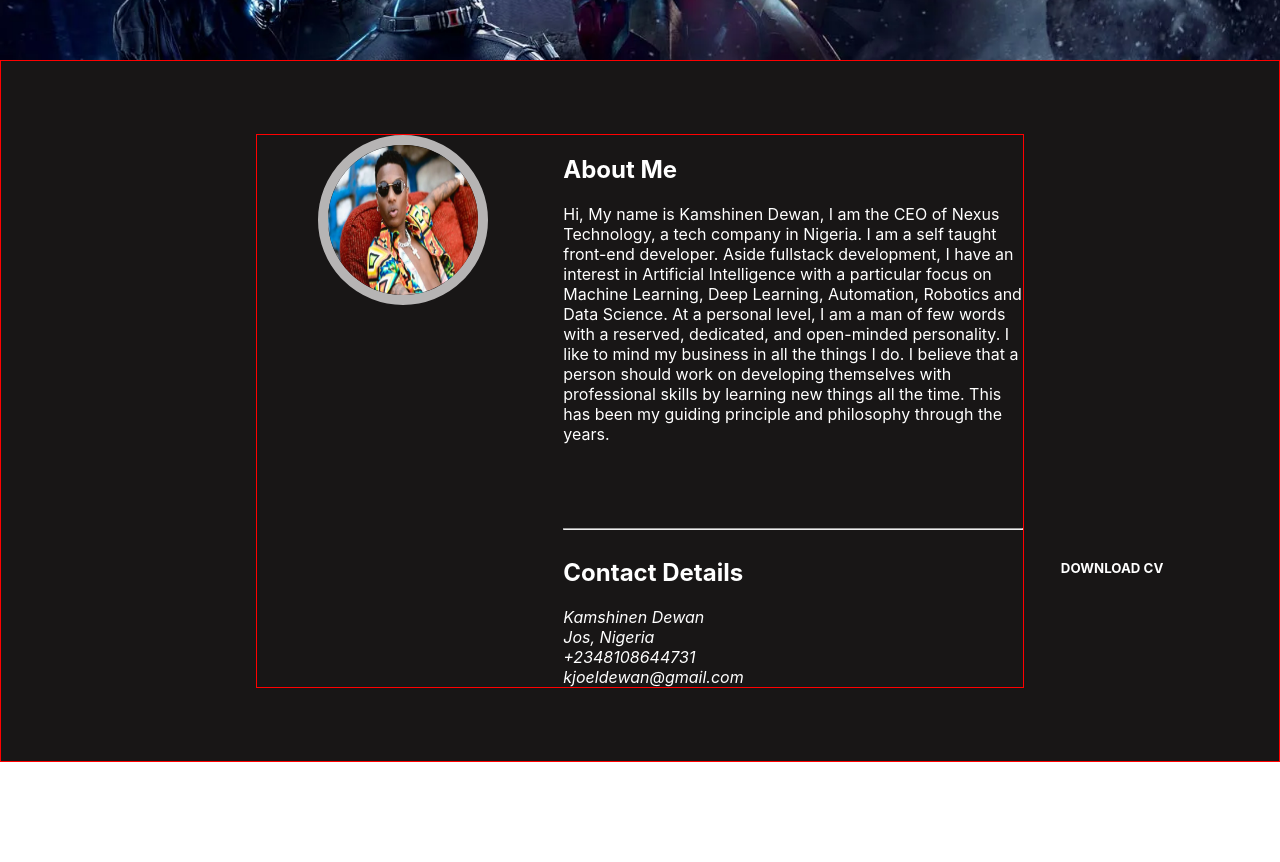
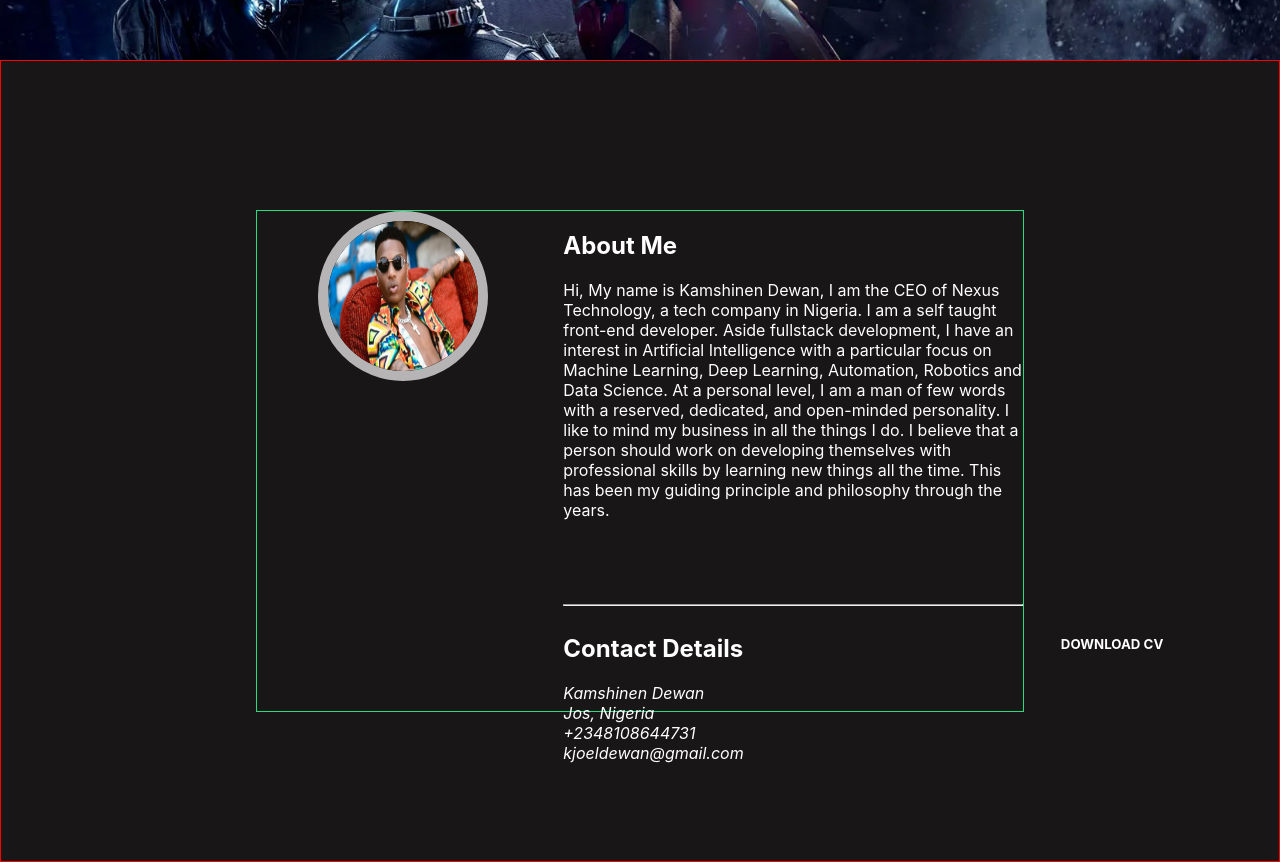
Before and after one commit to Muelji/myportfoliowebsite, a React (Create React App) app: page / in a window 1280 px wide. Shown: the part 740-1602 px from the top of the page. Before the commit the page ends 1502 px from the top, so only its background shows below. Built offline with nearby package versions, Linux system fonts and the light colour scheme.

Commit message:
styling the aboutme component

```diff
--- a/src/Components/AboutMe.css
+++ b/src/Components/AboutMe.css
@@ -1,6 +1,6 @@
 .gendiv{
         background-color:rgb(24, 22, 22);
-        height: 700px;
+        height: 800px;
         display: flex;
         align-items: center;
         border: 1px solid red;
@@ -13,8 +13,9 @@
     display:flex;
     justify-content: space-between;
     width: 60%;
+    height: 500px;
     margin: auto;
-    border: 1px solid red;
+    border: 1px solid rgb(37, 221, 129);
 }
 
 .wizpic{
```
